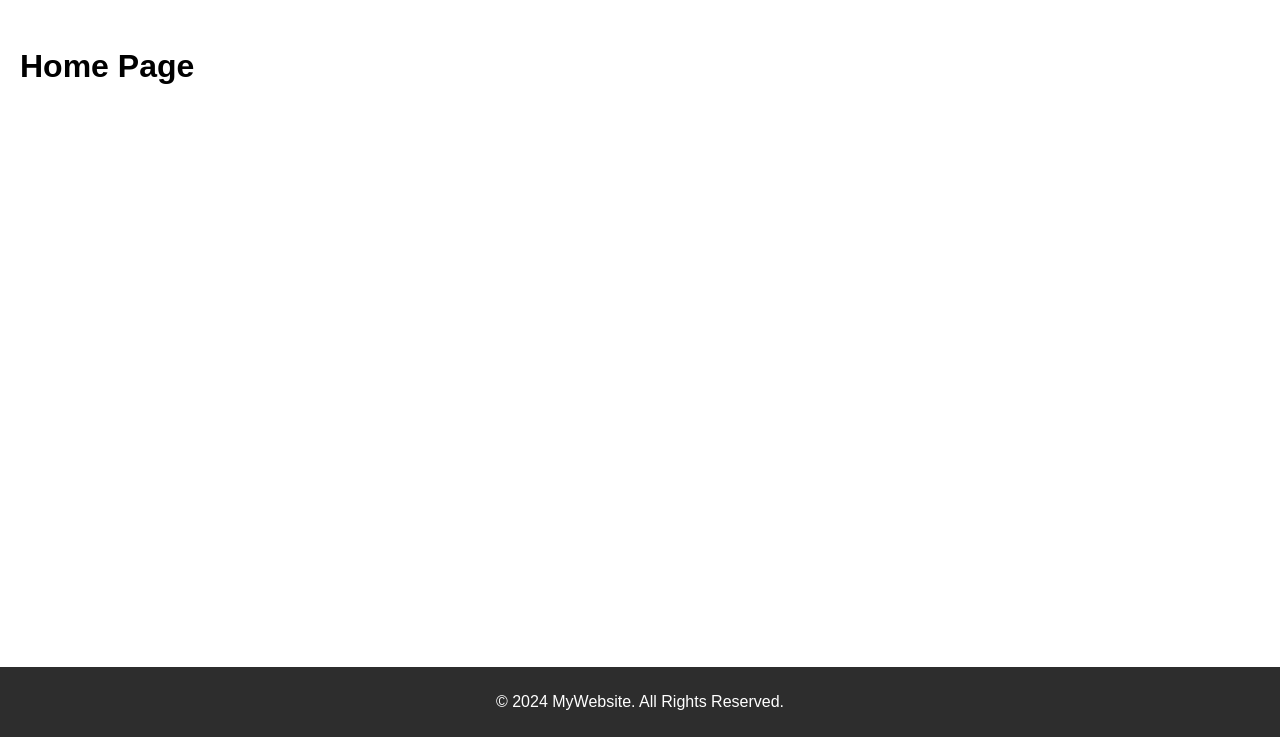
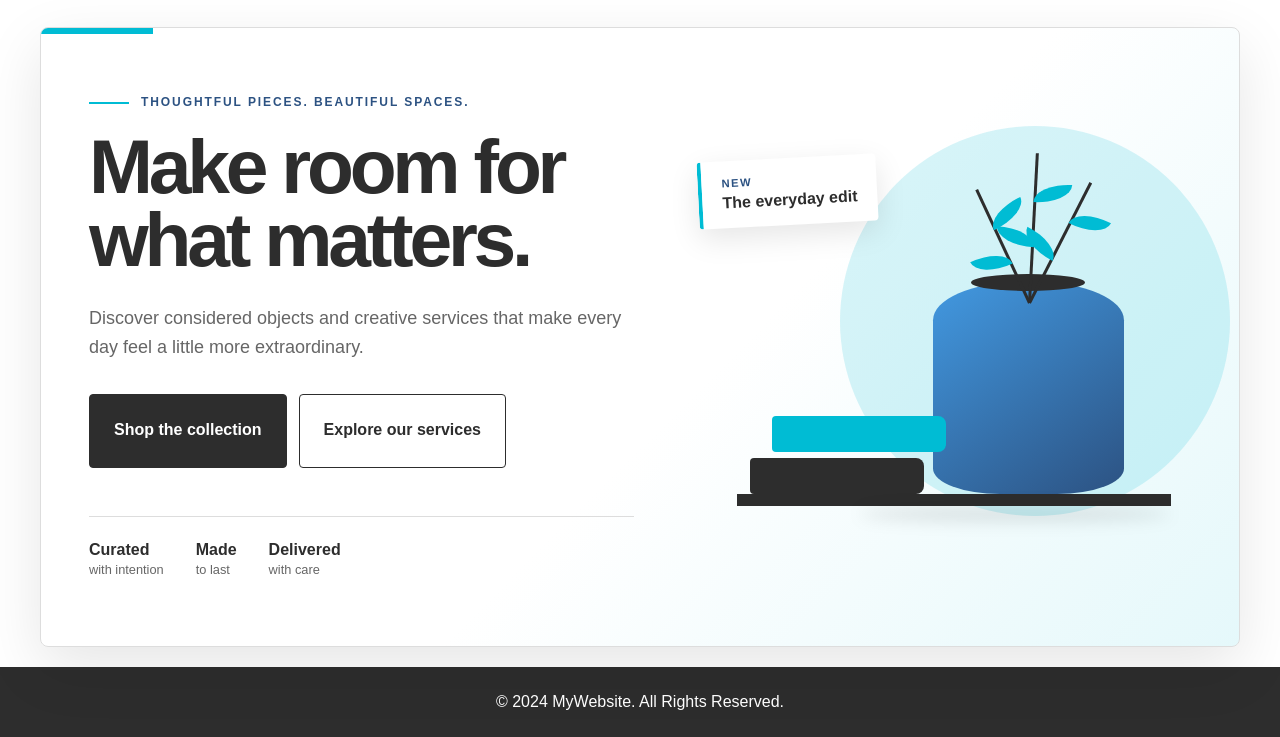
Before and after one commit to hasanCHOP/skeleton-site, a website: page src/index.html in a window 1280 px wide. Shown: the part 63-800 px from the top of the page. Drawn offline with Linux system fonts and the light colour scheme.

Commit message:
Build modern homepage hero

```diff
--- a/src/index.html
+++ b/src/index.html
@@ -68,8 +68,39 @@
 			</ul>
 		</nav>
 
-		<main>
-			<h1>Home Page</h1>
+		<main class="home-main">
+			<section class="hero" aria-labelledby="hero-title">
+				<div class="hero__content">
+					<p class="hero__eyebrow">Thoughtful pieces. Beautiful spaces.</p>
+					<h1 id="hero-title">Make room for what matters.</h1>
+					<p class="hero__intro">
+						Discover considered objects and creative services that make every day feel a little more extraordinary.
+					</p>
+					<div class="hero__actions">
+						<a class="hero__button hero__button--primary" href="pages/products.html">Shop the collection</a>
+						<a class="hero__button hero__button--secondary" href="pages/services.html">Explore our services</a>
+					</div>
+					<ul class="hero__highlights" aria-label="Store benefits">
+						<li><strong>Curated</strong><span>with intention</span></li>
+						<li><strong>Made</strong><span>to last</span></li>
+						<li><strong>Delivered</strong><span>with care</span></li>
+					</ul>
+				</div>
+
+				<div class="hero__visual" aria-hidden="true">
+					<div class="hero__halo"></div>
+					<div class="hero__display">
+						<div class="hero__vase">
+							<span class="hero__stem hero__stem--one"></span>
+							<span class="hero__stem hero__stem--two"></span>
+							<span class="hero__stem hero__stem--three"></span>
+						</div>
+						<div class="hero__book hero__book--one"></div>
+						<div class="hero__book hero__book--two"></div>
+					</div>
+					<p class="hero__note"><span>New</span> The everyday edit</p>
+				</div>
+			</section>
 		</main>
 
 		<footer class="main-footer">
--- /dev/null
+++ b/src/sass/components/_hero.scss
@@ -0,0 +1,339 @@
+.home-main {
+	display: flex;
+	align-items: center;
+}
+
+.hero {
+	position: relative;
+	display: grid;
+	grid-template-columns: minmax(0, 1.05fr) minmax(320px, 0.95fr);
+	align-items: center;
+	gap: 4rem;
+	box-sizing: border-box;
+	width: 100%;
+	max-width: 1200px;
+	min-height: 620px;
+	margin: 0 auto;
+	padding: 3rem;
+	overflow: hidden;
+	background: linear-gradient(135deg, #fff 0 56%, rgba(0, 188, 212, 0.1) 100%);
+	border: 1px solid #ddd;
+	border-radius: 8px;
+	box-shadow: 0 20px 60px rgba(0, 0, 0, 0.1);
+}
+
+.hero::before {
+	position: absolute;
+	top: 0;
+	left: 0;
+	width: 7rem;
+	height: 6px;
+	background: #00bcd4;
+	content: "";
+}
+
+.hero__content {
+	position: relative;
+	z-index: 1;
+}
+
+.hero__eyebrow {
+	display: flex;
+	align-items: center;
+	gap: 0.75rem;
+	margin: 0 0 1.25rem;
+	color: #2c5282;
+	font-size: 0.75rem;
+	font-weight: bold;
+	letter-spacing: 0.16em;
+	text-transform: uppercase;
+}
+
+.hero__eyebrow::before {
+	width: 2.5rem;
+	height: 2px;
+	background: #00bcd4;
+	content: "";
+}
+
+.hero h1 {
+	max-width: 650px;
+	margin: 0;
+	color: #2d2d2d;
+	font-size: clamp(3rem, 6vw, 5.75rem);
+	line-height: 0.95;
+	letter-spacing: -0.055em;
+}
+
+.hero__intro {
+	max-width: 570px;
+	margin: 1.75rem 0 0;
+	color: #666;
+	font-size: 1.125rem;
+	line-height: 1.6;
+}
+
+.hero__actions {
+	display: flex;
+	flex-wrap: wrap;
+	gap: 0.75rem;
+	margin-top: 2rem;
+}
+
+.hero__button {
+	display: inline-flex;
+	align-items: center;
+	justify-content: center;
+	min-height: 48px;
+	padding: 0.75rem 1.5rem;
+	border: 1px solid #2d2d2d;
+	border-radius: 4px;
+	font-weight: bold;
+	text-decoration: none;
+	transition: transform 0.2s, background 0.2s, color 0.2s;
+}
+
+.hero__button:hover {
+	transform: translateY(-2px);
+}
+
+.hero__button--primary {
+	background: #2d2d2d;
+	color: #fff;
+}
+
+.hero__button--primary:hover {
+	background: #555;
+}
+
+.hero__button--secondary {
+	background: #fff;
+	color: #2d2d2d;
+}
+
+.hero__button--secondary:hover {
+	background: rgba(0, 188, 212, 0.1);
+}
+
+.hero__button:focus-visible {
+	outline: 3px solid #00bcd4;
+	outline-offset: 3px;
+}
+
+.hero__highlights {
+	display: flex;
+	gap: 2rem;
+	margin: 3rem 0 0;
+	padding: 1.5rem 0 0;
+	border-top: 1px solid #ddd;
+	list-style: none;
+}
+
+.hero__highlights li {
+	display: grid;
+	gap: 0.25rem;
+}
+
+.hero__highlights strong {
+	color: #2d2d2d;
+}
+
+.hero__highlights span {
+	color: #666;
+	font-size: 0.8rem;
+}
+
+.hero__visual {
+	position: relative;
+	min-height: 470px;
+}
+
+.hero__halo {
+	position: absolute;
+	top: 5%;
+	right: -8%;
+	width: 390px;
+	height: 390px;
+	background: #00bcd4;
+	border-radius: 50%;
+	opacity: 0.16;
+}
+
+.hero__display {
+	position: absolute;
+	right: 4%;
+	bottom: 14%;
+	width: 88%;
+	height: 58%;
+	border-bottom: 12px solid #2d2d2d;
+}
+
+.hero__display::after {
+	position: absolute;
+	right: 0;
+	bottom: -28px;
+	width: 72%;
+	height: 16px;
+	background: rgba(0, 0, 0, 0.1);
+	border-radius: 50%;
+	filter: blur(8px);
+	content: "";
+}
+
+.hero__vase {
+	position: absolute;
+	right: 11%;
+	bottom: 0;
+	width: 44%;
+	height: 78%;
+	background: linear-gradient(145deg, #4299e1, #2c5282);
+	border-radius: 46% 46% 35% 35% / 18% 18% 12% 12%;
+}
+
+.hero__vase::before {
+	position: absolute;
+	top: -8px;
+	left: 20%;
+	width: 60%;
+	height: 17px;
+	background: #2d2d2d;
+	border-radius: 50%;
+	content: "";
+}
+
+.hero__stem {
+	position: absolute;
+	bottom: 90%;
+	left: 50%;
+	width: 3px;
+	height: 125px;
+	background: #2d2d2d;
+	transform-origin: bottom;
+}
+
+.hero__stem::before,
+.hero__stem::after {
+	position: absolute;
+	width: 38px;
+	height: 19px;
+	background: #00bcd4;
+	border-radius: 100% 0 100% 0;
+	content: "";
+}
+
+.hero__stem::before {
+	top: 20%;
+	left: 0;
+}
+
+.hero__stem::after {
+	top: 50%;
+	right: 0;
+	transform: scaleX(-1);
+}
+
+.hero__stem--one {
+	transform: rotate(-25deg);
+}
+
+.hero__stem--two {
+	height: 150px;
+	transform: rotate(3deg);
+}
+
+.hero__stem--three {
+	height: 135px;
+	transform: rotate(27deg);
+}
+
+.hero__book {
+	position: absolute;
+	bottom: 0;
+	left: 3%;
+	width: 40%;
+	height: 36px;
+	border-radius: 4px 8px 8px 4px;
+}
+
+.hero__book--one {
+	bottom: 0;
+	background: #2d2d2d;
+}
+
+.hero__book--two {
+	bottom: 42px;
+	left: 8%;
+	background: #00bcd4;
+}
+
+.hero__note {
+	position: absolute;
+	top: 12%;
+	left: 0;
+	margin: 0;
+	padding: 1rem 1.25rem;
+	background: #fff;
+	border-left: 4px solid #00bcd4;
+	border-radius: 4px;
+	box-shadow: 0 10px 30px rgba(0, 0, 0, 0.1);
+	color: #2d2d2d;
+	font-weight: bold;
+	transform: rotate(-3deg);
+}
+
+.hero__note span {
+	display: block;
+	margin-bottom: 0.25rem;
+	color: #2c5282;
+	font-size: 0.7rem;
+	letter-spacing: 0.14em;
+	text-transform: uppercase;
+}
+
+@media only screen and (max-width: 768px) {
+	.home-main {
+		display: block;
+	}
+
+	.hero {
+		grid-template-columns: 1fr;
+		gap: 1rem;
+		min-height: 0;
+		padding: 3rem 1.5rem 1.5rem;
+	}
+
+	.hero h1 {
+		font-size: clamp(2.75rem, 14vw, 4.5rem);
+	}
+
+	.hero__intro {
+		font-size: 1rem;
+	}
+
+	.hero__highlights {
+		gap: 1rem;
+		justify-content: space-between;
+		margin-top: 2rem;
+	}
+
+	.hero__visual {
+		min-height: 330px;
+	}
+
+	.hero__halo {
+		right: -20%;
+		width: 300px;
+		height: 300px;
+	}
+
+	.hero__display {
+		right: 0;
+		width: 92%;
+	}
+}
+
+@media (prefers-reduced-motion: reduce) {
+	.hero__button {
+		transition: none;
+	}
+}
--- a/src/sass/components/_index.scss
+++ b/src/sass/components/_index.scss
@@ -1,5 +1,6 @@
 @forward "header";
 @forward "footer";
+@forward "hero";
 @forward "main";
 @forward "mobile-nav";
 @forward "stripe-items";
```
Also changed, not shown: src/css/styles.css.
